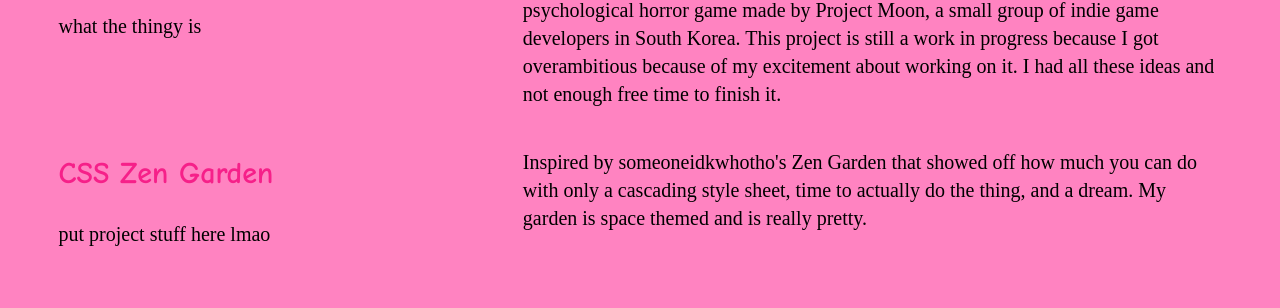
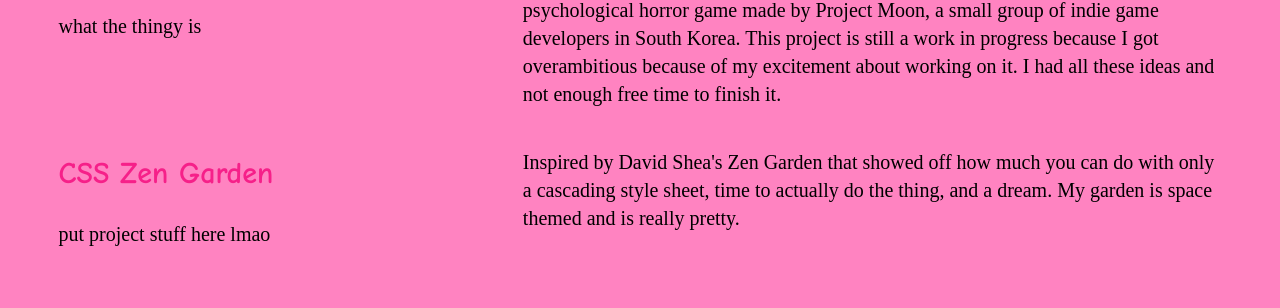
Before and after one commit to IACS-CS/web-design-portfolio-Bac0nPANcakes, a website: page public/index.html in a window 1280 px wide. Shown: the part 644-952 px from the top of the page. Drawn offline with Linux system fonts and the light colour scheme; a web font is replaced by a local one.

Commit message:
giving credit to the guy who made the first CSS Zen Garden

```diff
--- a/public/index.html
+++ b/public/index.html
@@ -69,7 +69,7 @@ free time to finish it.
 </section>
 
 <section class= "words2">
-<p>Inspired by someoneidkwhotho's Zen Garden that showed off how much you
+<p>Inspired by David Shea's Zen Garden that showed off how much you
 can do with only a cascading style sheet, time to actually do the thing,
 and a dream. My garden is space themed and is really pretty.</p>
 </section>
```
